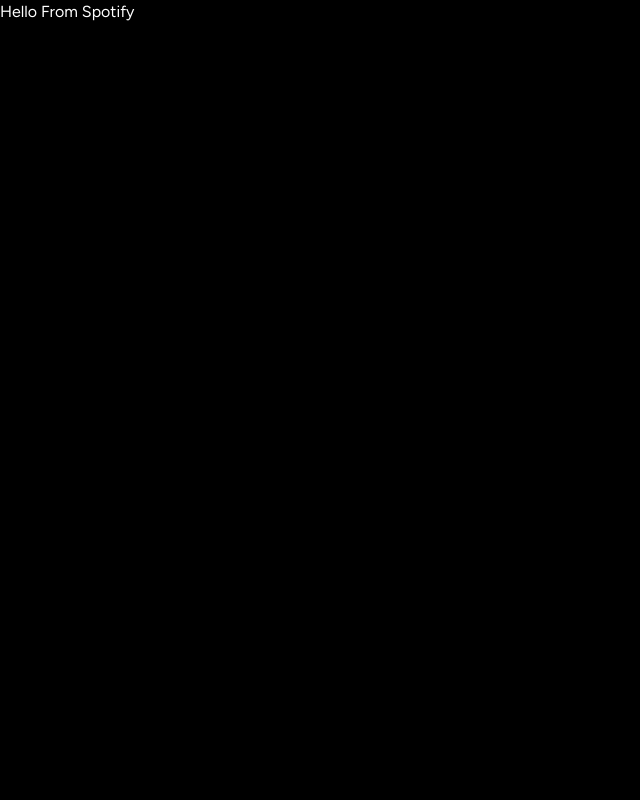
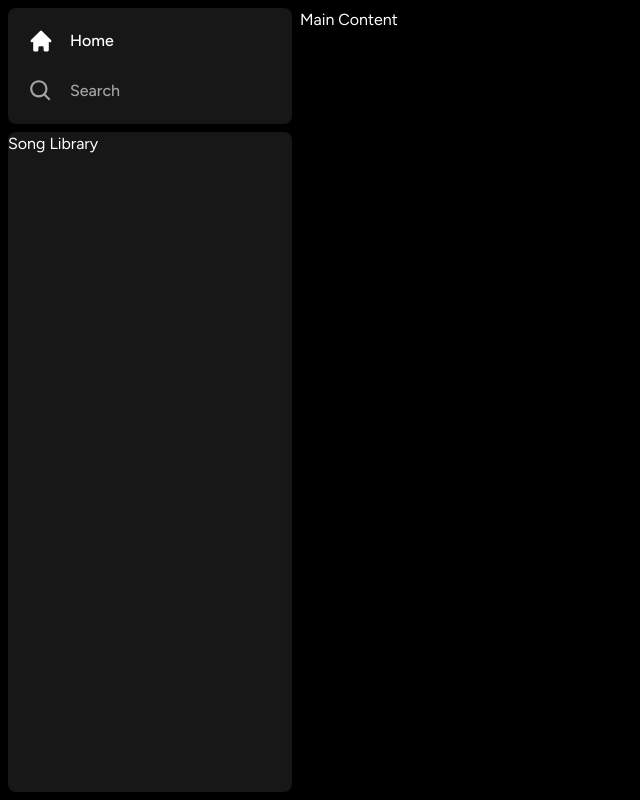
Before and after one commit to timo-tech19/spotify-clone, a Next.js app: page / in a window 1280 px wide. Shown: the whole page, without its empty margins (0-640 px from the left). Built offline with nearby package versions, Linux system fonts and the light colour scheme.

Commit message:
added side navigation item

```diff
--- /dev/null
+++ b/app/(site)/page.tsx
@@ -0,0 +1,5 @@
+function Home() {
+  return <div>Main Content</div>;
+}
+
+export default Home;
--- a/app/layout.tsx
+++ b/app/layout.tsx
@@ -1,5 +1,6 @@
 import "./globals.css";
 import { Figtree } from "next/font/google";
+import Sidebar from "@/components/Sidebar";
 
 const font = Figtree({ subsets: ["latin"] });
 
@@ -15,7 +16,9 @@
 }) {
   return (
     <html lang='en'>
-      <body className={font.className}>{children}</body>
+      <body className={font.className}>
+        <Sidebar>{children}</Sidebar>
+      </body>
     </html>
   );
 }
--- a/app/page.tsx
+++ /dev/null
@@ -1,3 +0,0 @@
-export default function Home() {
-  return <div>Hello From Spotify</div>;
-}
--- /dev/null
+++ b/components/Box.tsx
@@ -0,0 +1,18 @@
+import { twMerge } from "tailwind-merge";
+
+interface BoxProps {
+	children: React.ReactNode;
+	className?: string;
+}
+
+const Box: React.FC<BoxProps> = ({ children, className }) => {
+	return (
+		<div
+			className={twMerge("bg-neutral-900 rounded-lg h-fit w-full", className)}
+		>
+			{children}
+		</div>
+	);
+};
+
+export default Box;
--- /dev/null
+++ b/components/Sidebar.tsx
@@ -0,0 +1,52 @@
+"use client";
+
+import { usePathname } from "next/navigation";
+import { useMemo } from "react";
+import { HiHome } from "react-icons/hi";
+import { BiSearch } from "react-icons/bi";
+import Box from "./Box";
+import SidebarItem from "./SidebarItem";
+
+interface SidebarProps {
+	children: React.ReactNode;
+}
+
+const Sidebar: React.FC<SidebarProps> = ({ children }) => {
+	const pathname = usePathname();
+
+	const routes = useMemo(
+		() => [
+			{
+				icon: HiHome,
+				label: "Home",
+				active: pathname !== "/search",
+				href: "/",
+			},
+			{
+				icon: BiSearch,
+				label: "Search",
+				active: pathname === "/search",
+				href: "/search",
+			},
+		],
+		[pathname]
+	);
+
+	return (
+		<aside className='flex h-full'>
+			<div className='hidden md:flex flex-col gap-y-2 bg-black h-full w-[300px] p-2'>
+				<Box>
+					<div className='flex flex-col gap-y-4 px-5 py-4'>
+						{routes.map((route) => (
+							<SidebarItem key={route.label} {...route} />
+						))}
+					</div>
+				</Box>
+				<Box className='overflow-y-auto h-full'>Song Library</Box>
+			</div>
+			<main className='overflow-y-auto h-full flex-1 py-2'>{children}</main>
+		</aside>
+	);
+};
+
+export default Sidebar;
--- /dev/null
+++ b/components/SidebarItem.tsx
@@ -0,0 +1,32 @@
+import Link from "next/link";
+import { IconType } from "react-icons";
+import { twMerge } from "tailwind-merge";
+
+interface SidebarProps {
+	icon: IconType;
+	label: string;
+	active: boolean;
+	href: string;
+}
+
+const SidebarItem: React.FC<SidebarProps> = ({
+	icon: Icon,
+	label,
+	active,
+	href,
+}) => {
+	return (
+		<Link
+			href={href}
+			className={twMerge(
+				"flex flex-row h-auto items-center w-full gap-x-4 text-md font-medium cursor-pointer hover:text-white transition text-neutral-400 py-1",
+				active && "text-white"
+			)}
+		>
+			<Icon size={26} />
+			<p>{label}</p>
+		</Link>
+	);
+};
+
+export default SidebarItem;
--- a/package.json
+++ b/package.json
@@ -19,6 +19,8 @@
     "postcss": "8.4.24",
     "react": "18.2.0",
     "react-dom": "18.2.0",
+    "react-icons": "^4.10.1",
+    "tailwind-merge": "^1.13.2",
     "tailwindcss": "3.3.2",
     "typescript": "5.1.6"
   }
```
Also changed, not shown: 1 other file (tests, documents, lock files or other folders).
